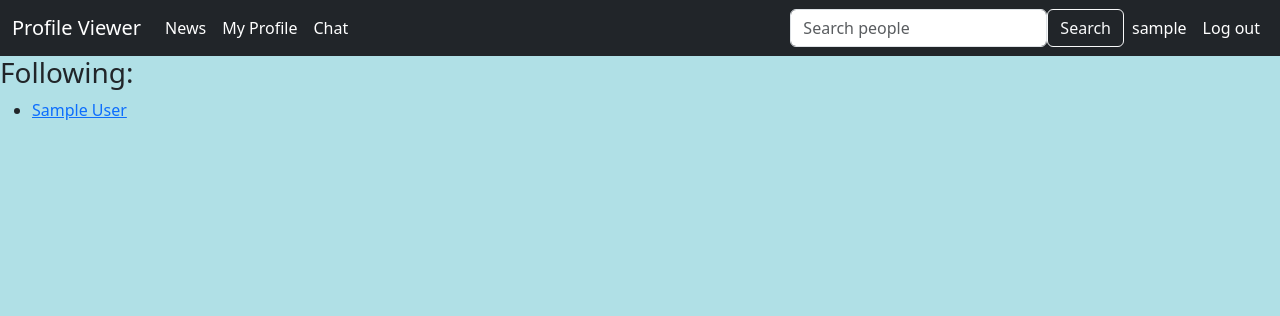
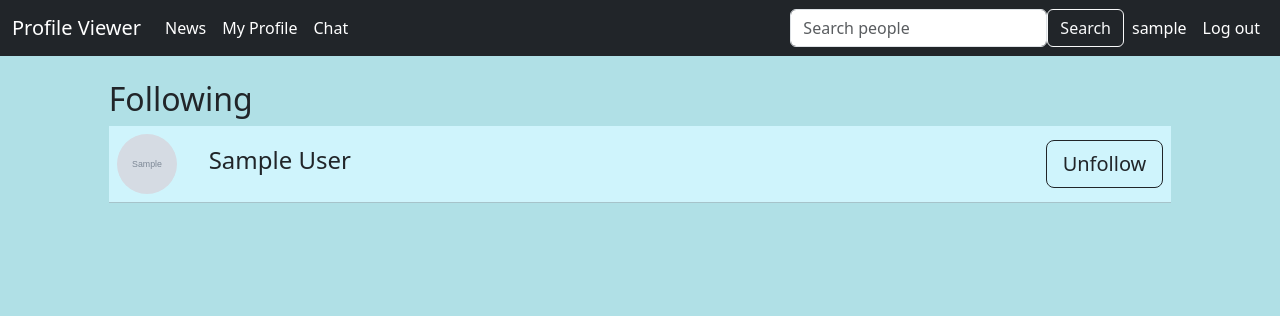
Before and after one commit to Johnny-FTW/Django-Profile-Viewer, a Django app: a page that uses viewer/templates/following.html in a window 1280 px wide. Shown: the top 316 px of the page. Run offline with Django 4.2, Linux system fonts and the light colour scheme; a user stored in the database is signed in; tables that the repository leaves empty hold one stand-in row (values such as "Sample post"); grey boxes marked "Sample" are stand-in pictures.

Commit message:
following list

```diff
--- a/viewer/templates/following.html
+++ b/viewer/templates/following.html
@@ -4,16 +4,61 @@
 
 {% block content %}
 
+
 {% if following %}
-<h3>Following:</h3>
-<ul>
-    {% for follow in following %}
-    <li><a href="{% url 'profile' username=follow %}">{{ follow.user.first_name }} {{ follow.user.last_name }}</a></li>
-    {% endfor %}
-</ul>
+<br>
+<div class="row d-flex justify-content-center">
+    <div class="col-10 align-items-center">
+        <h2>Following</h2>
+        <table class="table table-hover table-info">
+            <tbody>
+            {% for follow in following %}
+            <tr>
+                {% if follow.profile_picture %}
+                <td><img class="rounded-circle shadow-1-strong me-3"
+                         src="{{ follow.profile_picture }}" alt="avatar" width="60"
+                         height="60"/></td>
+                {% else %}
+                <td><img class="rounded-circle shadow-1-strong me-3"
+                         src="/static/profile_picture/profile_picture.jpg"
+                         alt="avatar" width="60"
+                         height="60"/></td>
+                {% endif %}
+                <td style="vertical-align: middle; width: 100%;" class="text-left"><a
+                        href="{% url 'profile' username=follow.user.username %}"
+                        class="text-dark text-decoration-none"><h4>{{ follow.user.first_name }}
+                    {{ follow.user.last_name }}</h4></a></td>
+
+                <td style="vertical-align: middle; width: 0;" class="text-right">
+                    <form method="post" action="{% url 'follow' %}">
+                        {% csrf_token %}
+                        <input type="hidden" name="profile_id" value="{{ follow.id }}">
+                        {% if request.user in follow.followers.all %}
+
+                        <button class="btn btn-outline btn-lg btn-outline-dark" type="submit">Unfollow</button>
+                        {% else %}
+                        <button class="btn btn-outline btn-lg btn-dark" type="submit">Follow</button>
+                        {% endif %}
+                    </form>
+                </td>
+            </tr>
+            {% endfor %}
+            </tbody>
+        </table>
+    </div>
+</div>
+
 {% else %}
-<h3>No following</h3>
+<br>
+<div class="row d-flex justify-content-center">
+    <div class="col-10 align-items-center">
+        <h2>You are not following anyone</h2>
+    </div>
+</div>
+
 {% endif %}
 
 
+
+
 {% endblock %}
--- a/viewer/views.py
+++ b/viewer/views.py
@@ -167,6 +167,7 @@ def follow(request):
         return redirect(f'/profile/{profile.user.username}/')
 
 
+
 @login_required
 def like(request):
     if request.method == 'POST':
```
Also changed, not shown: viewer/templates/followers.html (+20 -3 lines).
